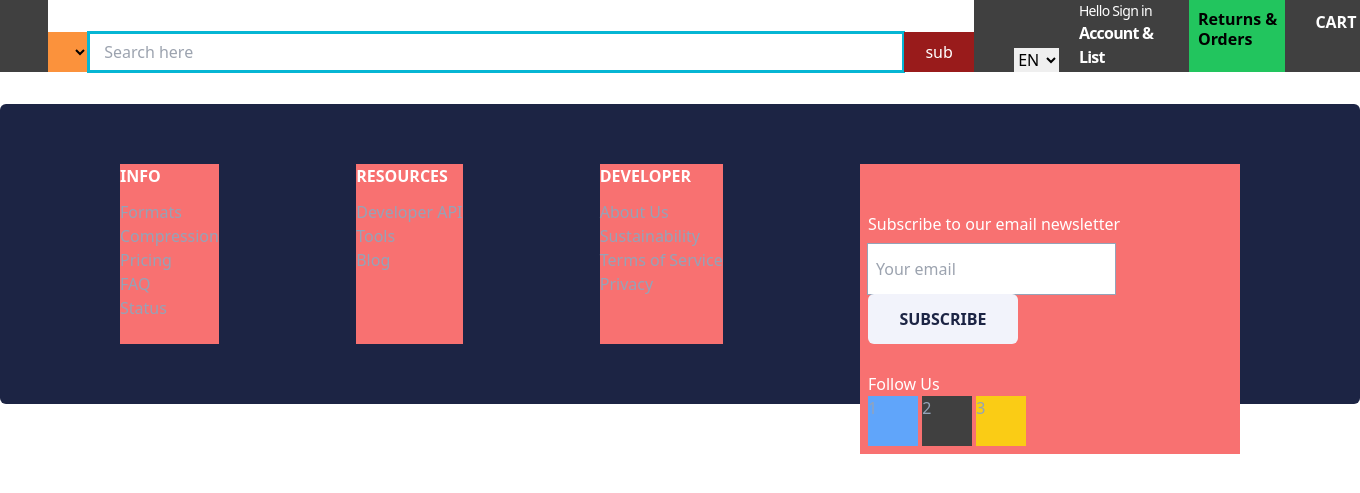
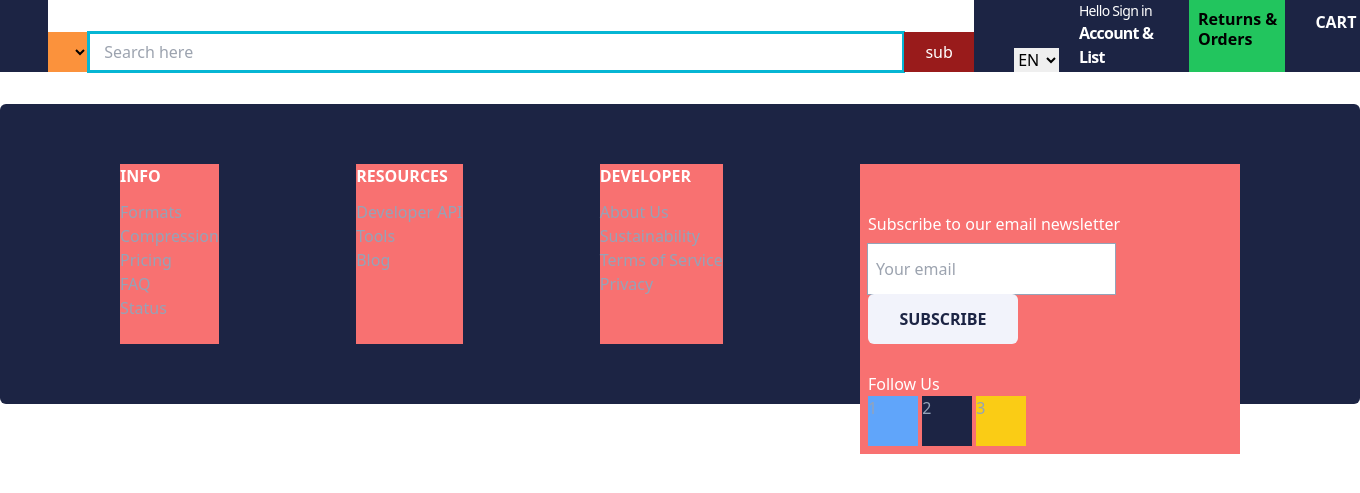
Before and after one commit to CoDedArch/Shopin-Backend, a Django app: template templates/base/base.html in a window 1360 px wide. Shown: the top 493 px of the page. Run offline with Django 4.2, Linux system fonts and the light colour scheme; the template is opened without the code that fills it, so the values that code supplies are empty; style sheets or scripts are compiled from the project's sources.

Commit message:
color change

```diff
--- a/templates/base/base.html
+++ b/templates/base/base.html
@@ -11,7 +11,7 @@
     <!-- group the interface into sections -->
     <!-- header -->
     <header class=" flex flex-row items-center justify-between h-[4.5em] bg-header-300 mb-3">
-        <div class="flex bg-black-400 xl:w-[24rem] w-[100px] md:w-[10em]
+        <div class="flex bg-black-500 xl:w-[24rem] w-[100px] md:w-[10em]
         h-[4.5em] sm:w-[6em] text-white justify-center m-auto p-[20px] "
         id="logo-container">
             {%block logo%} {%endblock%}
@@ -20,8 +20,8 @@
         flex items-end w-[22em] sm:w-[30em] justify-between"
         id="search-area">
             <!-- following strictly the design -->
-            <!-- <div class="bg-black-400" id="sm-container">hi</div>
-            <div class="bg-black-400" id="xl-container">hi</div> -->
+            <!-- <div class="bg-black-500" id="sm-container">hi</div>
+            <div class="bg-black-500" id="xl-container">hi</div> -->
             <div id="hold-category-selector">
                 <select class="h-[40px] w-[40px] bg-orange-400" name="all_categories" id="categorie_list"></select>
             </div>
@@ -34,7 +34,7 @@
                 <button class="bg-red-800 h-[40px] w-[70px] text-white">sub</button>
             </div>
         </div>
-        <div class="bg-black-400 xl:w-[39rem] w-[6rem] md:w-[29rem] h-[4.5em] sm:w-[10em] flex xl:space-x-[20px] items-stretch"
+        <div class="bg-black-500 xl:w-[39rem] w-[6rem] md:w-[29rem] h-[4.5em] sm:w-[10em] flex xl:space-x-[20px] items-stretch"
         id="user-area" >
             <!-- three divs -->
             <div class="flex bg-inherit xl:basis-[2em] items-end place
@@ -120,7 +120,7 @@
             <div>
                 <p class="text-white mt-7">Follow Us</p>
                 <div class="inline-block bg-blue-400 h-[50px] w-[50px]">1</div>
-                <div class="inline-block bg-black-400 h-[50px] w-[50px]">2</div>
+                <div class="inline-block bg-black-500 h-[50px] w-[50px]">2</div>
                 <div class="inline-block bg-yellow-400 h-[50px] w-[50px]">3</div>
             </div>
         </div>
```
